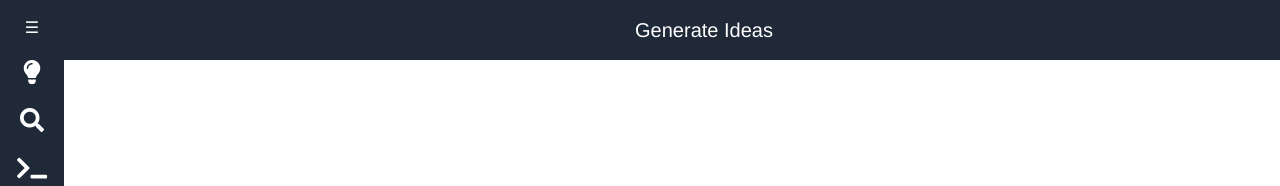
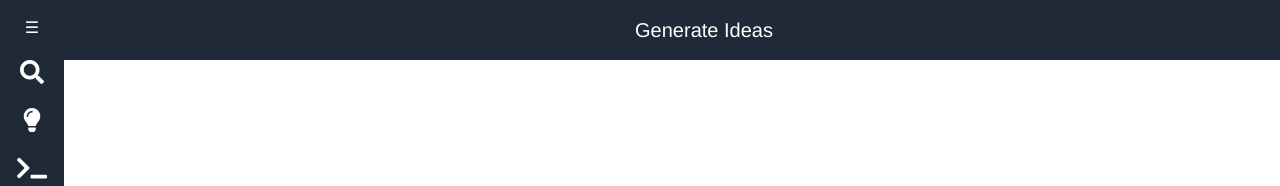
Before and after one commit to n3rdgir1/elysian-mirror, a Vue app in the folder frontend/: page /generate-ideas in a window 1280 px wide. Shown: the top 186 px of the page. Built offline with nearby package versions, Linux system fonts and the light colour scheme.

Commit message:
moves search to top of nav

```diff
--- a/frontend/src/App.vue
+++ b/frontend/src/App.vue
@@ -8,15 +8,15 @@
       <nav>
         <ul>
           <li class="mb-4">
+            <router-link to="/search-knowledge" class="flex flex-col items-center">
+              <i :class="['fas fa-search', { 'text-2xl': isCollapsed, 'text-4xl': !isCollapsed }]"></i>
+              <span v-if="!isCollapsed" class="mt-2 text-center">Search<br>Knowledge</span>
+            </router-link>
+          </li>
+          <li class="mb-4">
             <router-link to="/generate-ideas" class="flex flex-col items-center">
               <i :class="['fas fa-lightbulb', { 'text-2xl': isCollapsed, 'text-4xl': !isCollapsed }]"></i>
               <span v-if="!isCollapsed" class="mt-2 text-center">Generate<br>Ideas</span>
-            </router-link>
-          </li>
-          <li class="mb-4">
-            <router-link to="/search-knowledge" class="flex flex-col items-center">
-              <i :class="['fas fa-search', { 'text-2xl': isCollapsed, 'text-4xl': !isCollapsed }]"></i>
-              <span v-if="!isCollapsed" class="mt-2 text-center">Search<br>Knowledge</span>
             </router-link>
           </li>
           <li class="mb-4">
```
